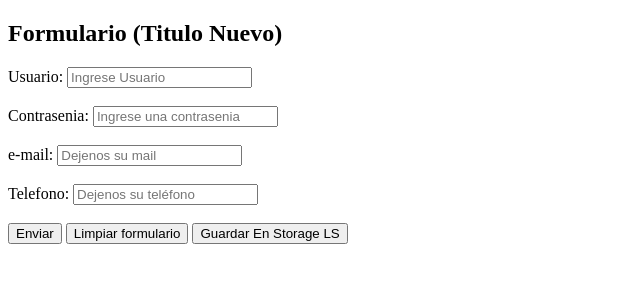
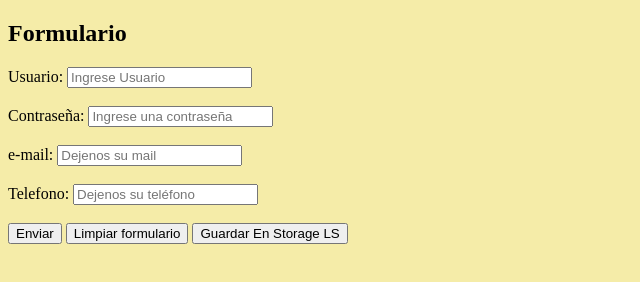
Before and after one commit to NicolasCaldarola/PreEntrega3-Caldarola, a plain HTML site: page index.html in a window 1280 px wide. Shown: the whole page, without its empty margins (0-640 px from the left). Drawn offline with Linux system fonts and the light colour scheme.

Commit message:
Correccion

```diff
--- a/index.html
+++ b/index.html
@@ -5,17 +5,17 @@
     <meta name="viewport" content="width=device-width, initial-scale=1.0">
     <title> 3ra PreEntrega </title>
 </head>
-<body>
+<body style="background-color: rgb(245, 236, 168);" >
 
     <main>
-        <h2 id="Titulo"> Formulario (Titulo Antiguo) </h2>
+        <h2 id="Titulo">  </h2>   <!-- VACIO-->
         <form id="Formulario">
 
             <label for="usuario"> Usuario: </label>
             <input type="text" id="usuario"     placeholder="Ingrese Usuario"           name="usuario" >        <br> <br>
 
-            <label for="contrasenia"> Contrasenia: </label>
-            <input type="password" id="contrasenia"  placeholder="Ingrese una contrasenia"    name="contrasenia" >     <br> <br>
+            <label for="contrasenia"> Contraseña: </label>
+            <input type="password" id="contrasenia"  placeholder="Ingrese una contraseña"    name="contrasenia" >     <br> <br>
 
             <label for="email"> e-mail: </label>
             <input type="email" id="email"      placeholder="Dejenos su mail"           name="email" >          <br> <br>
@@ -23,11 +23,11 @@
             <label for="telefono"> Telefono: </label>
             <input type="tel" id="telefono"     placeholder="Dejenos su teléfono"       name="telefono" >       <br> <br>
 
-            <input  id="submit" type="submit"                   value="Enviar">
+            <input  id="submit"   type="submit"                   value="Enviar">
 
-            <input  id="reset"  type="reset"                    value="Limpiar formulario">
+            <input  id="reset"    type="reset"                    value="Limpiar formulario">
 
-            <input type="submit"   value="Guardar En Storage LS" >  <!-- GUARDAR EN STORAGE EN LOCALSESSION -->
+            <input  id="guardar"  type="button"                   value="Guardar En Storage LS" >
         </form>
     </main>
 
--- a/script.js
+++ b/script.js
@@ -1,5 +1,5 @@
 let H2 = document.getElementById ("Titulo");
-H2.innerText= "Formulario (Titulo Nuevo)"
+H2.innerText= "Formulario"
 
 let miFormulario = document.getElementById("Formulario") ;
 miFormulario.addEventListener ("submit", validarFormulario);
@@ -53,3 +53,9 @@ function agregarDatos(evento) {
 
     document.getElementById("reset").click();
 }
+
+let btnGuardar = document.getElementById("guardar")
+
+btnGuardar.onclick = () => {
+    localStorage.setItem ( "listaDatos", JSON.stringify(datos) );
+}
```
